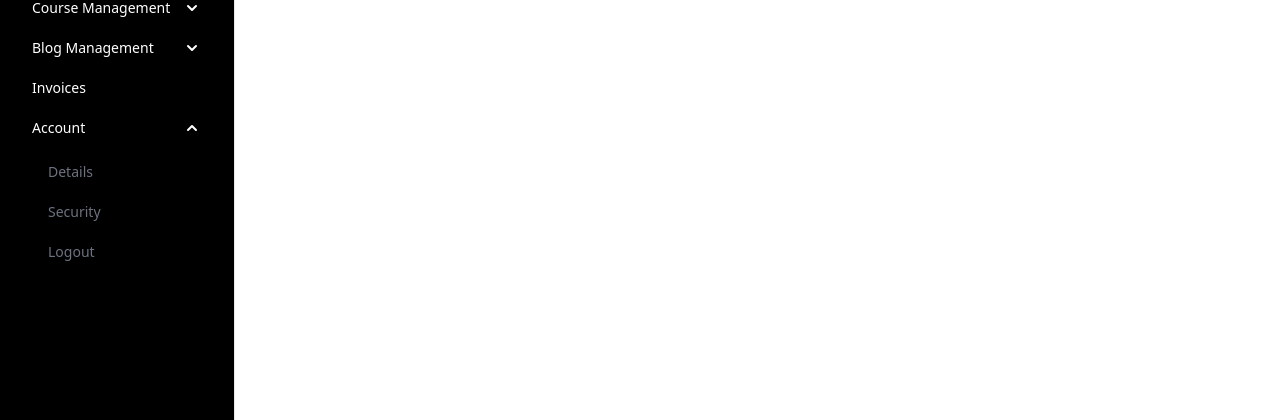
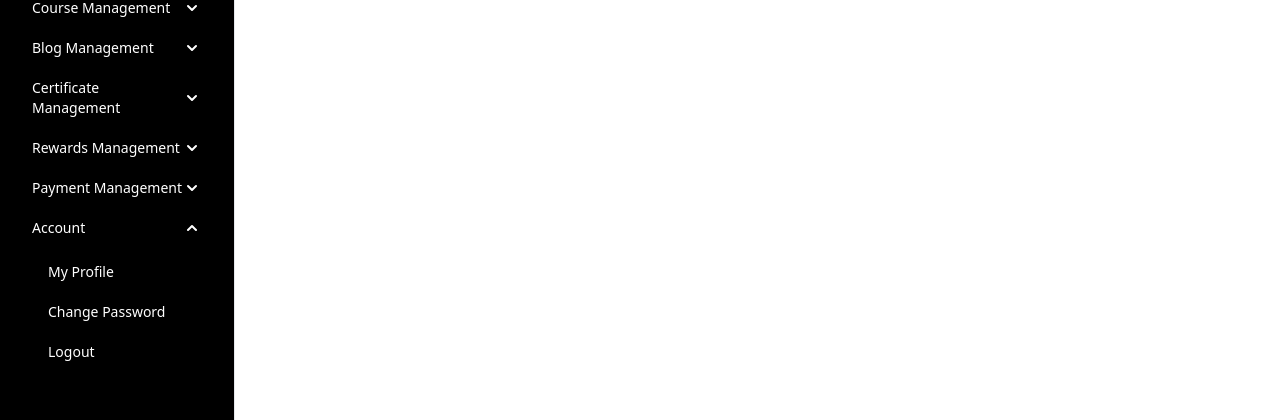
Before and after one commit to AnikHaque/EducationPlatform-Client-Side, a React (Vite) app: page /dashboard in a window 1280 px wide. Both pictures are taken after a click on the heading "Account". Shown: the part 282-702 px from the top of the page. Built offline with nearby package versions, Linux system fonts and the light colour scheme.

Commit message:
sidebar all items added

```diff
--- a/src/Componentrs/Dashboard/SideDashboard.jsx
+++ b/src/Componentrs/Dashboard/SideDashboard.jsx
@@ -185,12 +185,132 @@ const SideDashboard = () => {
             </li>
 
             <li>
-              <a
-                href="#"
-                className="block rounded-lg px-4 py-2 text-sm font-medium text-white"
-              >
-                Invoices
-              </a>
+              <details className="group [&_summary::-webkit-details-marker]:hidden">
+                <summary className="flex cursor-pointer items-center justify-between rounded-lg px-4 py-2 text-gray-500 ">
+                  <span className="text-sm font-medium text-white">
+                    {" "}
+                    <Link to="">Certificate Management</Link>
+                  </span>
+
+                  <span className="shrink-0 transition duration-300 group-open:-rotate-180 text-white">
+                    <svg
+                      xmlns="http://www.w3.org/2000/svg"
+                      className="h-5 w-5"
+                      viewBox="0 0 20 20"
+                      fill="currentColor"
+                    >
+                      <path
+                        fillRule="evenodd"
+                        d="M5.293 7.293a1 1 0 011.414 0L10 10.586l3.293-3.293a1 1 0 111.414 1.414l-4 4a1 1 0 01-1.414 0l-4-4a1 1 0 010-1.414z"
+                        clipRule="evenodd"
+                      />
+                    </svg>
+                  </span>
+                </summary>
+
+                <ul className="mt-2 space-y-1 px-4">
+                  <li>
+                    <Link
+                      to="/dashboard/add-blog"
+                      className="block rounded-lg px-4 py-2 text-sm font-medium text-white"
+                    >
+                      Create Certificate
+                    </Link>
+                  </li>
+
+                  <li>
+                    <Link
+                      to="/dashboard/show-categories"
+                      className="block rounded-lg px-4 py-2 text-sm font-medium text-white"
+                    >
+                      Show Certificates
+                    </Link>
+                  </li>
+                </ul>
+              </details>
+            </li>
+
+            <li>
+              <details className="group [&_summary::-webkit-details-marker]:hidden">
+                <summary className="flex cursor-pointer items-center justify-between rounded-lg px-4 py-2 text-gray-500 ">
+                  <span className="text-sm font-medium text-white">
+                    {" "}
+                    <Link to="">Rewards Management</Link>
+                  </span>
+
+                  <span className="shrink-0 transition duration-300 group-open:-rotate-180 text-white">
+                    <svg
+                      xmlns="http://www.w3.org/2000/svg"
+                      className="h-5 w-5"
+                      viewBox="0 0 20 20"
+                      fill="currentColor"
+                    >
+                      <path
+                        fillRule="evenodd"
+                        d="M5.293 7.293a1 1 0 011.414 0L10 10.586l3.293-3.293a1 1 0 111.414 1.414l-4 4a1 1 0 01-1.414 0l-4-4a1 1 0 010-1.414z"
+                        clipRule="evenodd"
+                      />
+                    </svg>
+                  </span>
+                </summary>
+
+                <ul className="mt-2 space-y-1 px-4">
+                  <li>
+                    <Link
+                      to="/dashboard/add-blog"
+                      className="block rounded-lg px-4 py-2 text-sm font-medium text-white"
+                    >
+                      Create Rewards
+                    </Link>
+                  </li>
+
+                  <li>
+                    <Link
+                      to="/dashboard/show-categories"
+                      className="block rounded-lg px-4 py-2 text-sm font-medium text-white"
+                    >
+                      Show Rewards
+                    </Link>
+                  </li>
+                </ul>
+              </details>
+            </li>
+
+            <li>
+              <details className="group [&_summary::-webkit-details-marker]:hidden">
+                <summary className="flex cursor-pointer items-center justify-between rounded-lg px-4 py-2 text-gray-500 ">
+                  <span className="text-sm font-medium text-white">
+                    {" "}
+                    <Link to="">Payment Management</Link>
+                  </span>
+
+                  <span className="shrink-0 transition duration-300 group-open:-rotate-180 text-white">
+                    <svg
+                      xmlns="http://www.w3.org/2000/svg"
+                      className="h-5 w-5"
+                      viewBox="0 0 20 20"
+                      fill="currentColor"
+                    >
+                      <path
+                        fillRule="evenodd"
+                        d="M5.293 7.293a1 1 0 011.414 0L10 10.586l3.293-3.293a1 1 0 111.414 1.414l-4 4a1 1 0 01-1.414 0l-4-4a1 1 0 010-1.414z"
+                        clipRule="evenodd"
+                      />
+                    </svg>
+                  </span>
+                </summary>
+
+                <ul className="mt-2 space-y-1 px-4">
+                  <li>
+                    <Link
+                      to="/dashboard/add-blog"
+                      className="block rounded-lg px-4 py-2 text-sm font-medium text-white"
+                    >
+                      Show All Payments
+                    </Link>
+                  </li>
+                </ul>
+              </details>
             </li>
 
             <li>
@@ -216,32 +336,30 @@ const SideDashboard = () => {
 
                 <ul className="mt-2 space-y-1 px-4">
                   <li>
-                    <a
-                      href="#"
-                      className="block rounded-lg px-4 py-2 text-sm font-medium text-gray-500 hover:bg-gray-100 hover:text-gray-700"
+                    <Link
+                      to="/dashboard/add-blog"
+                      className="block rounded-lg px-4 py-2 text-sm font-medium text-white"
                     >
-                      Details
-                    </a>
+                      My Profile
+                    </Link>
                   </li>
 
                   <li>
-                    <a
-                      href="#"
-                      className="block rounded-lg px-4 py-2 text-sm font-medium text-gray-500 hover:bg-gray-100 hover:text-gray-700"
+                    <Link
+                      to="/dashboard/add-blog"
+                      className="block rounded-lg px-4 py-2 text-sm font-medium text-white"
                     >
-                      Security
-                    </a>
+                      Change Password
+                    </Link>
                   </li>
 
                   <li>
-                    <form action="#">
-                      <button
-                        type="submit"
-                        className="w-full rounded-lg px-4 py-2 text-sm font-medium text-gray-500 [text-align:_inherit] hover:bg-gray-100 hover:text-gray-700"
-                      >
-                        Logout
-                      </button>
-                    </form>
+                    <Link
+                      to="/dashboard/add-blog"
+                      className="block rounded-lg px-4 py-2 text-sm font-medium text-white"
+                    >
+                      Logout
+                    </Link>
                   </li>
                 </ul>
               </details>
```
